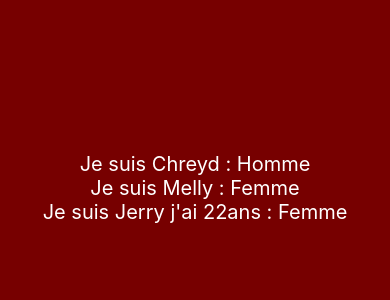
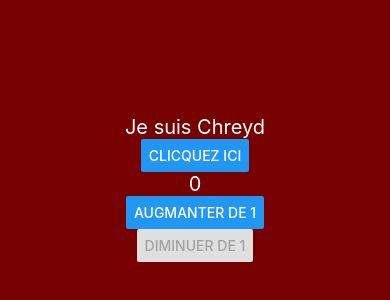
Before and after one commit to Chreyd/testexpo, a React Native app: screen / in a window 390 px wide. Shown: the part 234-534 px from the top of the page. Built offline with nearby package versions, Linux system fonts and the light colour scheme.

Commit message:
Modification du state avec le Button et onPress

```diff
--- a/App.js
+++ b/App.js
@@ -1,28 +1,35 @@
-import React from "react";
-import { View, Text, StyleSheet } from "react-native";
+import React, { useState } from "react";
+import { View, Text, StyleSheet, Button } from "react-native";
 
-const Person = (props) => {
-  return (
-    <>
-      {props.age ? (
-        <Text style={styles.text}>
-          Je suis {props.name} j'ai {props.age} : {props.children}
-        </Text>
-      ) : (
-        <Text style={styles.text}>
-          Je suis {props.name} : {props.children}
-        </Text>
-      )}
-    </>
-  );
-};
 
 const App = () => {
+  const [count, setCount] = useState(0);
+  const [name, setName] = useState("Chreyd");
+
+  const change = (arg)=>{
+    setName(arg);
+  };
+
   return (
+
     <View style={styles.container}>
-      <Person name="Chreyd">Homme</Person>
-      <Person name="Melly">Femme</Person>
-      <Person name="Jerry" age="22ans">Femme</Person>
+      <Text style={styles.text}>
+        Je suis {name}
+      </Text>
+      <Button title='Clicquez ici' onPress={()=>change('Fleudry')
+      }/>
+      <Text style={styles.text}>{count}</Text>
+      <Button
+        title="Augmanter de 1"
+        disabled={false}
+        onPress={() => setCount(count + 1)}
+      />
+      <Button
+        title="Diminuer de 1"
+        color="red"
+        onPress={() => setCount(count - 1)}
+        disabled={count == 0 ? true : false}
+      />
     </View>
   );
 };
@@ -38,14 +45,14 @@ const styles = StyleSheet.create({
     color: "#FFF",
   },
   text2: {
-    fontSize: 40,
+    fontSize: 20,
     fontWeight: "bold",
     marginBottom: 2,
     color: "#FFF",
   },
   text3: {
-    fontSize: 40,
-    color: "#FFF",
+    fontSize: 20,
+    color: "#0F0",
   },
 });
 
```
